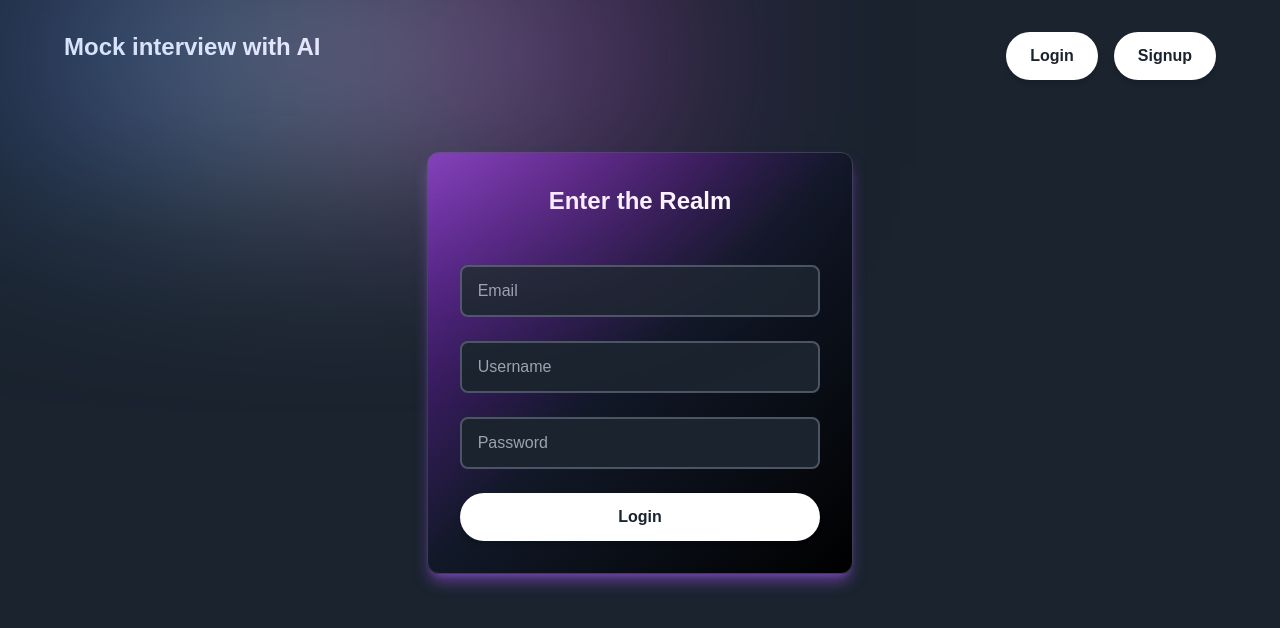
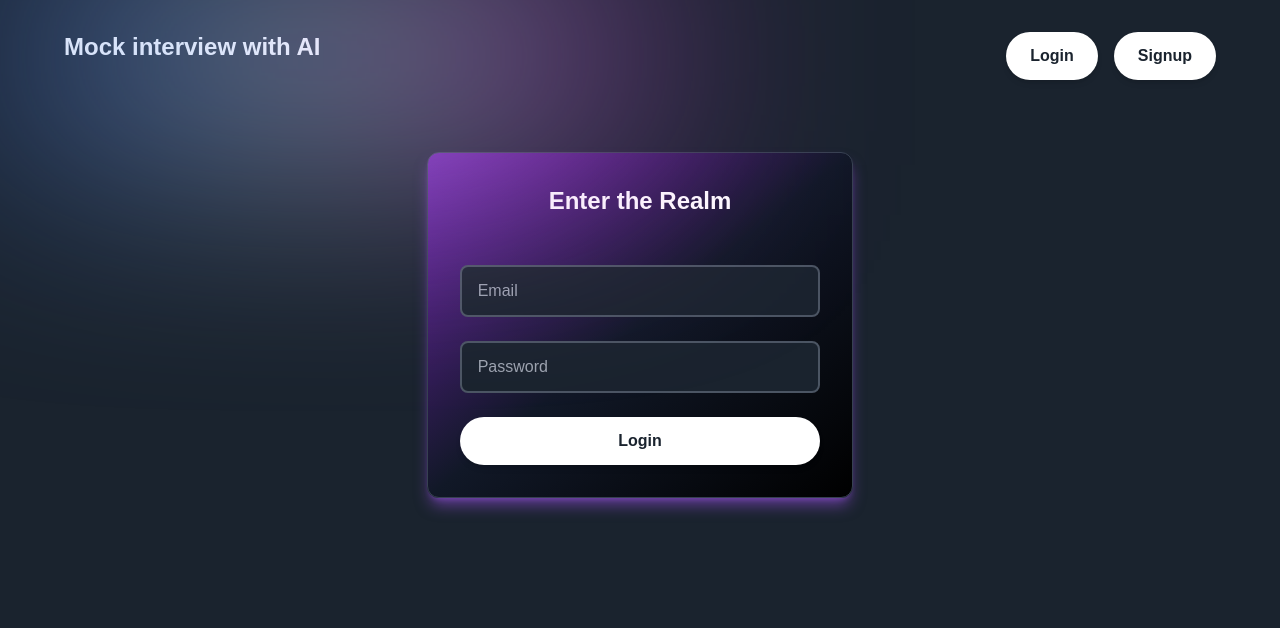
Before and after one commit to prajjwalhacker/next-auth, a Next.js app: page /login in a window 1280 px wide. Shown: the top 628 px of the page. Built offline with nearby package versions, Linux system fonts and the light colour scheme; a web font is replaced by a local one.

Commit message:
login form logic addition

```diff
--- a/src/app/login/page.tsx
+++ b/src/app/login/page.tsx
@@ -1,11 +1,15 @@
+/* eslint-disable @typescript-eslint/no-explicit-any */
 "use client"
 import React from 'react'
 import Navbar from '../_components/Navbar';
 import { useRouter } from 'next/navigation';
+import { useState } from 'react';
 
 const Login = () => {
 
   const router = useRouter();
+  const [formData, setFormData] = useState<any>({});
+
   const buttons = [
     {
         name: "login",
@@ -30,18 +34,23 @@ const Login = () => {
       type="text"
       placeholder="Email"
       className="w-full px-4 py-3 bg-primary-black text-white placeholder-gray-400 font-medium rounded-lg border-2 border-gray-600 focus:outline-none focus:ring-4 focus:ring-purple-500 focus:border-purple-500 transition duration-300"
+      value={formData.email || ""}
+      onChange={(e) => {
+        setFormData((val: any) => ({ ...val, email: e.target.value }))
+      }}
     />
     <input
-      type="text"
-      placeholder="Username"
-      className="w-full px-4 py-3 bg-primary-black text-white placeholder-gray-400 font-medium rounded-lg border-2 border-gray-600 focus:outline-none focus:ring-4 focus:ring-purple-500 focus:border-purple-500 transition duration-300"
-    />
-    <input
-      type="text"
+      type="password"
       placeholder="Password"
       className="w-full px-4 py-3 bg-primary-black text-white placeholder-gray-400 font-medium rounded-lg border-2 border-gray-600 focus:outline-none focus:ring-4 focus:ring-purple-500 focus:border-purple-500 transition duration-300"
+      value={formData.password || ''}
+      onChange={(e: any) => {
+         setFormData((val: any) => ({ ...val, password: e.target.value }))
+      }}
     />
-     <button key={'register'} className="px-6 py-3 bg-white text-primary-black font-semibold rounded-full shadow-md hover:bg-gray-100 hover:shadow-lg transition duration-300 ease-in-out transform hover:-translate-y-1" onClick={() => { }}>
+     <button key={'register'} className="px-6 py-3 bg-white text-primary-black font-semibold rounded-full shadow-md hover:bg-gray-100 hover:shadow-lg transition duration-300 ease-in-out transform hover:-translate-y-1" onClick={() => {
+
+     }}>
          Login
      </button>
   </div>
```
